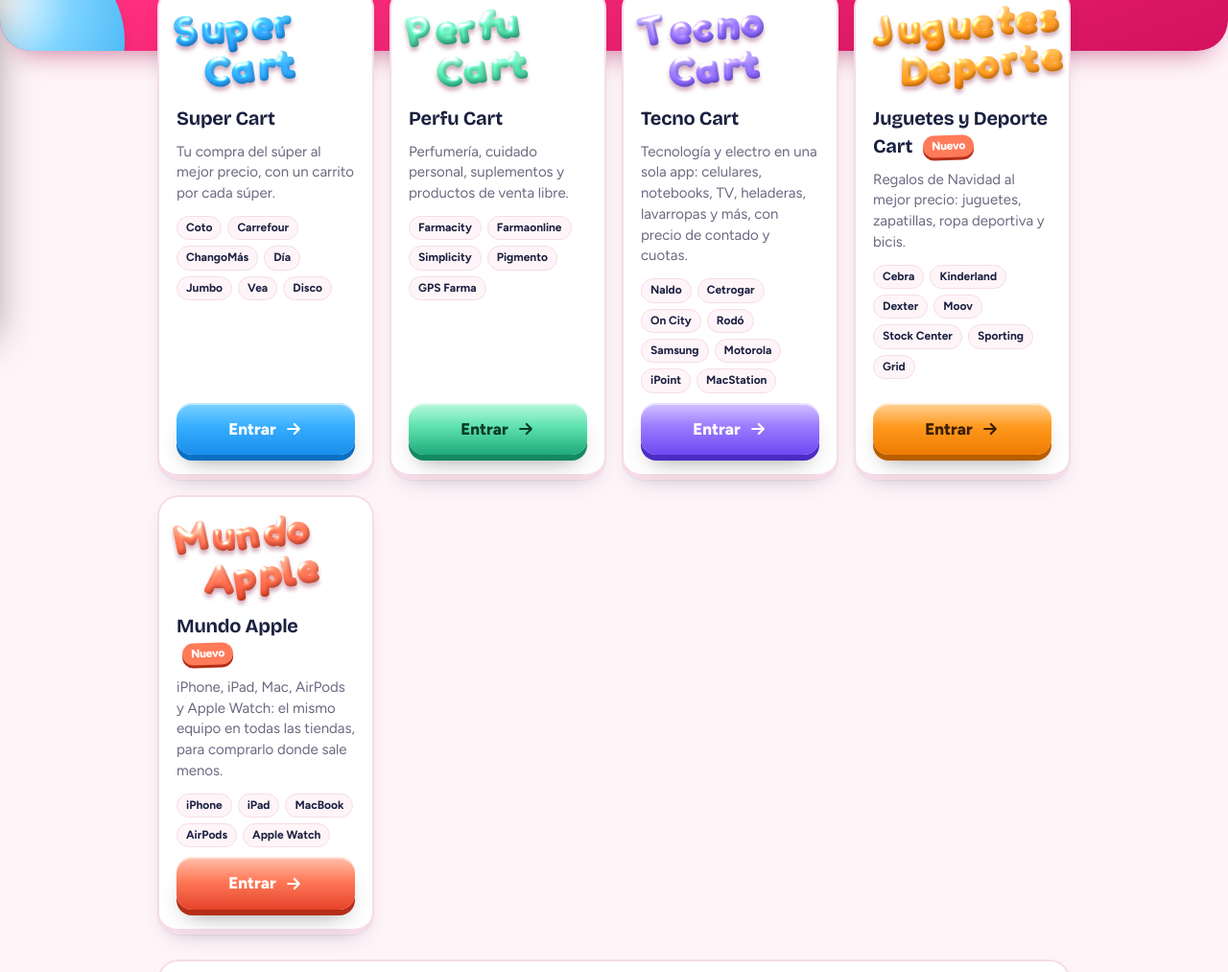
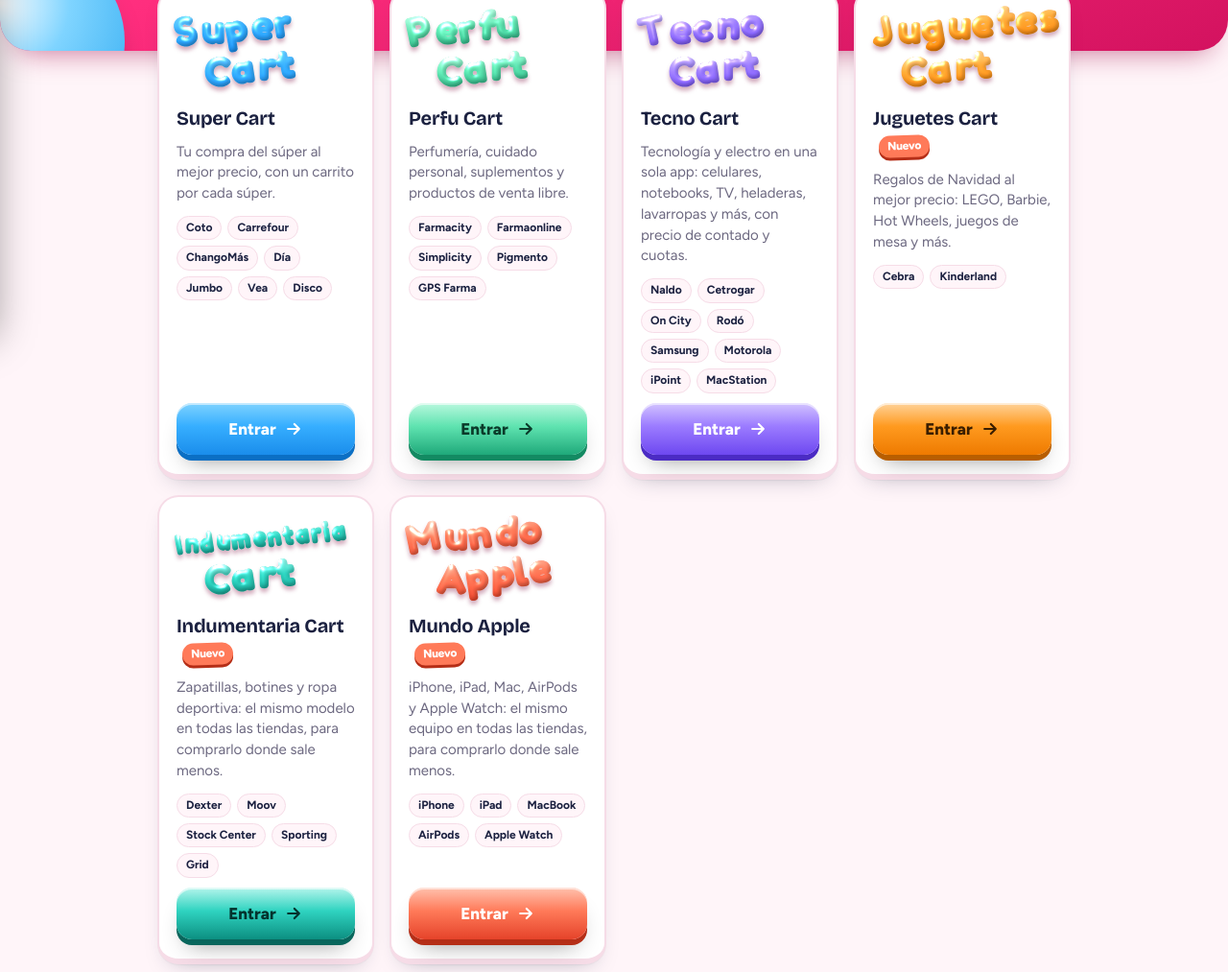
Before and after one commit to mariadesanchez/tus-carts, a plain HTML site: page index.html in a window 1280 px wide. Shown: the part 436-1449 px from the top of the page at 96% size. Drawn offline with nearby package versions, Linux system fonts and the light colour scheme.

Commit message:
Juguetes e Indumentaria como secciones separadas (/juguetes y /indumentaria); menú y Tus Carts actualizados
Co-Authored-By: Claude Opus 5.5 <noreply@anthropic.com>
Claude-Session: https://claude.ai/code/session_01Czps5sxFw6qQ5vg5TZyJxE

```diff
--- a/index.html
+++ b/index.html
@@ -59,6 +59,8 @@
   .perfu .go:active{box-shadow:0 2px 0 #138A62}
   .tecno .go{background:linear-gradient(180deg,#D3C4FF 0%,#9B7BFF 45%,#6E48F0 100%);box-shadow:0 6px 0 #4B2BC4,0 16px 24px -12px rgba(0,0,0,.45),inset 0 2px 0 rgba(255,255,255,.55)}
   .jyd .go,.electro .go{background:linear-gradient(180deg,#FFD39A 0%,#FF9A1F 45%,#EE7A00 100%);color:#3A1E00;box-shadow:0 6px 0 #B85E00,0 16px 24px -12px rgba(0,0,0,.45),inset 0 2px 0 rgba(255,255,255,.6)}
+  .indumentaria .go{background:linear-gradient(180deg,#B5F5EC 0%,#2FD3C0 45%,#0C8F81 100%);color:#04332E;box-shadow:0 6px 0 #08665C,0 16px 24px -12px rgba(0,0,0,.45),inset 0 2px 0 rgba(255,255,255,.6)}
+  .indumentaria .go:active{box-shadow:0 2px 0 #08665C}
   .apple .go{background:linear-gradient(180deg,#FFC2AE 0%,#FF7A59 45%,#E5432A 100%);box-shadow:0 6px 0 #B52E17,0 16px 24px -12px rgba(0,0,0,.45),inset 0 2px 0 rgba(255,255,255,.55)}
   .apple .go:active{box-shadow:0 2px 0 #B52E17}
   .badge.nueva{background:#FF7A59;box-shadow:0 3px 0 #B52E17}
@@ -99,6 +101,7 @@
     <linearGradient id="g-menta" x1="0" y1="0" x2="0" y2="1"><stop offset="0" stop-color="#D9FFF0"/><stop offset=".5" stop-color="#5FE3B0"/><stop offset="1" stop-color="#1FA97A"/></linearGradient>
     <linearGradient id="g-violeta" x1="0" y1="0" x2="0" y2="1"><stop offset="0" stop-color="#E2D8FF"/><stop offset=".5" stop-color="#9B7BFF"/><stop offset="1" stop-color="#6E48F0"/></linearGradient>
     <linearGradient id="g-naranja" x1="0" y1="0" x2="0" y2="1"><stop offset="0" stop-color="#FFE2B8"/><stop offset=".5" stop-color="#FFA634"/><stop offset="1" stop-color="#EE7A00"/></linearGradient>
+    <linearGradient id="g-verde" x1="0" y1="0" x2="0" y2="1"><stop offset="0" stop-color="#D2FBF5"/><stop offset=".5" stop-color="#2FD3C0"/><stop offset="1" stop-color="#0C8F81"/></linearGradient>
     <linearGradient id="g-plata" x1="0" y1="0" x2="0" y2="1"><stop offset="0" stop-color="#FFD9CC"/><stop offset=".5" stop-color="#FF7A59"/><stop offset="1" stop-color="#E5432A"/></linearGradient>
     <linearGradient id="g-amarillo" x1="0" y1="0" x2="0" y2="1"><stop offset="0" stop-color="#FFFDD0"/><stop offset=".5" stop-color="#FFF01F"/><stop offset="1" stop-color="#E5D400"/></linearGradient>
   </defs>
@@ -139,8 +142,10 @@
       txt: 'Perfumería, cuidado personal, suplementos y productos de venta libre.', chips: ['Farmacity', 'Farmaonline', 'Simplicity', 'Pigmento', 'GPS Farma'] },
     { id: 'tecno', l1: 'Tecno', grad: 'g-violeta', nombre: 'Tecno Cart', url: 'https://tecno-cart.vercel.app',
       txt: 'Tecnología y electro en una sola app: celulares, notebooks, TV, heladeras, lavarropas y más, con precio de contado y cuotas.', chips: ['Naldo', 'Cetrogar', 'On City', 'Rodó', 'Samsung', 'Motorola', 'iPoint', 'MacStation'] },
-    { id: 'jyd', l1: 'Juguetes', l2: 'Deporte', grad: 'g-naranja', nombre: 'Juguetes y Deporte Cart', url: 'https://juguetes-cart-y-deporte-cart.vercel.app', nueva: true,
-      txt: 'Regalos de Navidad al mejor precio: juguetes, zapatillas, ropa deportiva y bicis.', chips: ['Cebra', 'Kinderland', 'Dexter', 'Moov', 'Stock Center', 'Sporting', 'Grid'] },
+    { id: 'jyd', l1: 'Juguetes', grad: 'g-naranja', nombre: 'Juguetes Cart', url: 'https://juguetes-cart-y-deporte-cart.vercel.app/juguetes', nueva: true,
+      txt: 'Regalos de Navidad al mejor precio: LEGO, Barbie, Hot Wheels, juegos de mesa y más.', chips: ['Cebra', 'Kinderland'] },
+    { id: 'indumentaria', l1: 'Indumentaria', grad: 'g-verde', nombre: 'Indumentaria Cart', url: 'https://juguetes-cart-y-deporte-cart.vercel.app/indumentaria', nueva: true,
+      txt: 'Zapatillas, botines y ropa deportiva: el mismo modelo en todas las tiendas, para comprarlo donde sale menos.', chips: ['Dexter', 'Moov', 'Stock Center', 'Sporting', 'Grid'] },
     { id: 'apple', l1: 'Mundo', l2: 'Apple', grad: 'g-plata', nombre: 'Mundo Apple', url: 'https://tecno-cart.vercel.app/apple', nueva: true,
       txt: 'iPhone, iPad, Mac, AirPods y Apple Watch: el mismo equipo en todas las tiendas, para comprarlo donde sale menos.', chips: ['iPhone', 'iPad', 'MacBook', 'AirPods', 'Apple Watch'] },
   ];
@@ -151,7 +156,7 @@
     const letras = Array.from(a.l1), dy = [0, -4, 6, -7, 4, -5, 6];
     const t1 = letras.map((c, i) => `<tspan${i ? ` dx="${c === 'f' || letras[i - 1] === 'f' ? 4 : 7}"` : ''} dy="${dy[i] || 0}">${esc(c)}</tspan>`).join('');
     return `<svg class="mini" viewBox="-6 -6 470 236" role="img" aria-label="${esc(a.nombre)}"><g filter="url(#inflate)"><g transform="rotate(-5 150 110)" fill="url(#${a.grad})" stroke="url(#${a.grad})" stroke-width="4" stroke-linejoin="round" paint-order="stroke" font-family="Fredoka, Figtree, sans-serif" font-weight="700" font-size="106">`
-      + `<text x="8" y="98" rotate="-7 4 -5 6 -3 5 -4">${t1}</text>`
+      + `<text x="8" y="98" rotate="-7 4 -5 6 -3 5 -4"${letras.length > 9 ? ' font-size="72" textLength="446" lengthAdjust="spacingAndGlyphs"' : ''}>${t1}</text>`
       + `<text x="70" y="204" rotate="6 -4 5 -6">${a.l2 ? Array.from(a.l2).map((c, i) => `<tspan${i ? ' dx="7"' : ''} dy="${[0, 5, -6, 4, -5][i] || 0}">${esc(c)}</tspan>`).join('') : '<tspan>C</tspan><tspan dx="9" dy="5">a</tspan><tspan dx="9" dy="-6">r</tspan><tspan dx="9" dy="4">t</tspan>'}</text></g></g></svg>`;
   };
   document.getElementById('apps').innerHTML = APPS.map(a => `
--- a/nav-carts.js
+++ b/nav-carts.js
@@ -9,10 +9,10 @@
     { id: 'perfu', nombre: 'Perfu Cart', sub: 'Perfumería y farmacia', url: 'https://perfu-cart.vercel.app', color: '#E2367F', ico: '💄' },
     { id: 'tecno', nombre: 'Tecno Cart', sub: 'Tecnología y electro', url: 'https://tecno-cart.vercel.app', color: '#7B5CFF', ico: '📺' },
     { id: 'apple', nombre: 'Mundo Apple', sub: 'iPhone, iPad, Mac, AirPods', url: 'https://tecno-cart.vercel.app/apple', color: '#F0603F', ico: '' },
-    { id: 'jyd-juguetes', nombre: 'Juguetes', sub: 'Cebra y Kinderland', url: JYD + '/?seccion=juguetes', color: '#F28C00', ico: '🧸', sec: 'juguetes' },
-    { id: 'jyd-deporte', nombre: 'Deporte y bicis', sub: 'Dexter, Moov, Stock Center y más', url: JYD + '/?seccion=deporte', color: '#F28C00', ico: '👟', sec: 'deporte' },
+    { id: 'juguetes', nombre: 'Juguetes Cart', sub: 'Cebra y Kinderland', url: JYD + '/juguetes', color: '#F28C00', ico: '🧸' },
+    { id: 'indumentaria', nombre: 'Indumentaria Cart', sub: 'Dexter, Moov, Stock Center, Sporting, Grid', url: JYD + '/indumentaria', color: '#0F9F8F', ico: '👟' },
   ];
-  const ETIQUETA = { 'jyd-juguetes': 'Juguetes y Deporte · Juguetes', 'jyd-deporte': 'Juguetes y Deporte · Deporte' };
+  const ETIQUETA = {};
 
   // ¿Dónde estoy?
   function detectar() {
@@ -21,7 +21,7 @@
     if (forzado) return forzado;
     if (/perfu-cart/.test(h)) return 'perfu';
     if (/tecno-cart/.test(h)) return (/^\/apple\/?$/.test(p) || qs.get('apple') === '1') ? 'apple' : 'tecno';
-    if (/juguetes-cart/.test(h)) return 'jyd-' + (qs.get('seccion') === 'deporte' ? 'deporte' : 'juguetes');
+    if (/juguetes-cart/.test(h)) return (/^\/indumentaria\/?$/.test(p) || qs.get('seccion') === 'deporte') ? 'indumentaria' : 'juguetes';
     if (/tus-carts/.test(h)) return 'inicio';
     return 'super';
   }
@@ -82,14 +82,6 @@
       li.querySelector('b').textContent = s.nombre; li.querySelector('small').textContent = s.sub;
       ul.appendChild(li);
     });
-    // Dentro de Juguetes y Deporte se cambia de sección sin recargar
-    ul.addEventListener('click', e => {
-      const a = e.target.closest('a[data-id]'); if (!a) return;
-      const s = SECCIONES.find(x => x.id === a.dataset.id);
-      if (s && s.sec && typeof window.tusCartsSeccion === 'function' && /juguetes-cart/.test(location.hostname)) {
-        e.preventDefault(); window.tusCartsSeccion(s.sec); cerrar();
-      }
-    });
 
     const btn = bar.querySelector('.tcn-btn'), pill = bar.querySelector('.tcn-pill');
     function abrir() { panel.classList.add('on'); back.classList.add('on'); panel.setAttribute('aria-hidden', 'false'); btn.setAttribute('aria-expanded', 'true'); setTimeout(() => panel.querySelector('a.on, a').focus(), 50); }
```
